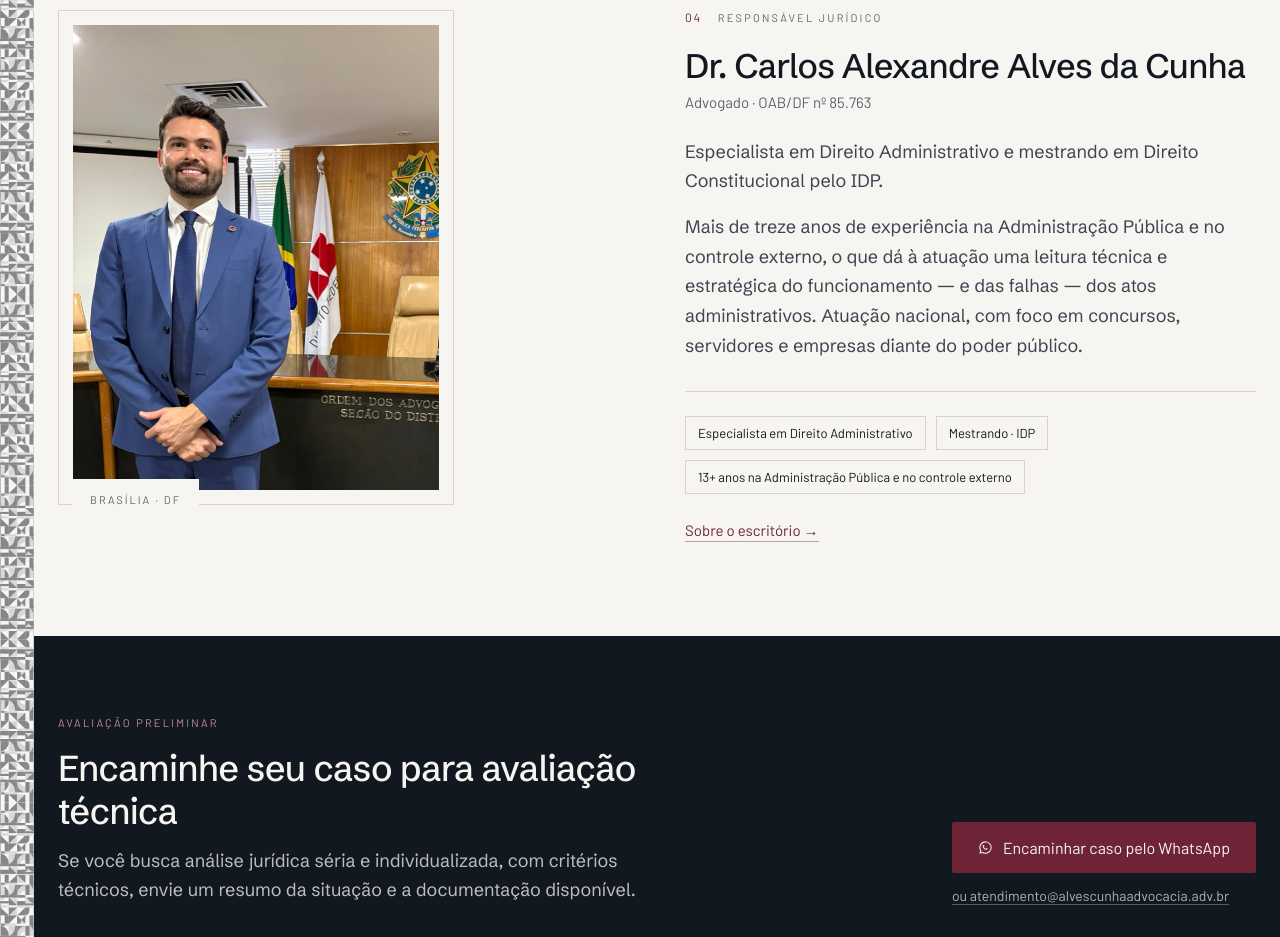
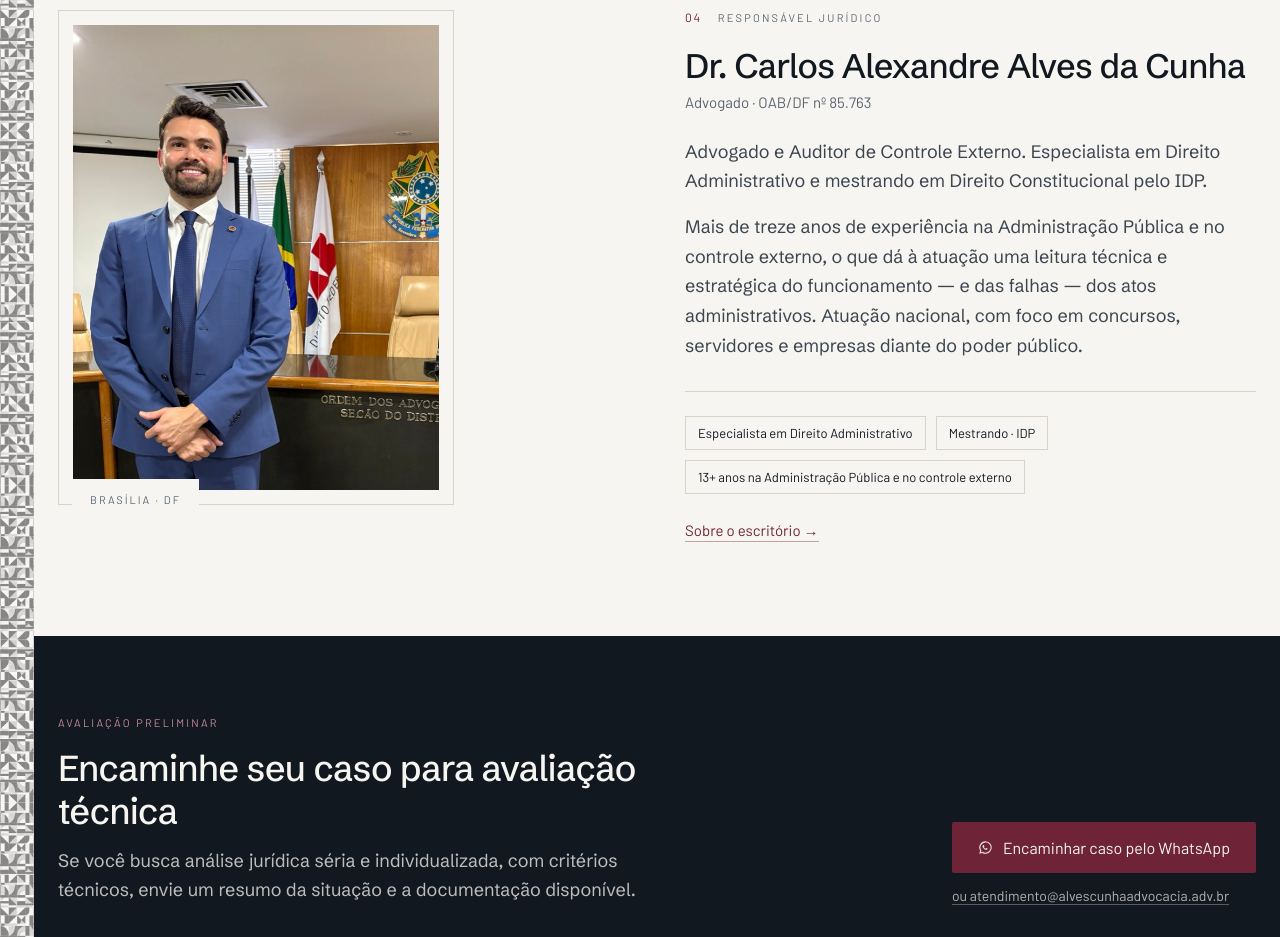
Before and after one commit to Alvesccunha/alvesccunha.github.io, a plain HTML site: page index.html in a window 1280 px wide. Shown: the part 2980-3917 px from the top of the page. Drawn offline with Linux system fonts and the light colour scheme.

Commit message:
Bio: inclui o cargo de Auditor de Controle Externo no currículo
Home e /sobre: a bio do responsável passa a abrir com "Advogado e Auditor
de Controle Externo". O cargo fica no currículo, não como selo ou título.

Co-Authored-By: Claude Fable 5.2 <noreply@anthropic.com>
Claude-Session: https://claude.ai/code/session_01YMVWEa3dCLw6gViwP9kRPn

```diff
--- a/index.html
+++ b/index.html
@@ -241,7 +241,7 @@
       </div>
       <h2 style="font-size:clamp(26px,3vw,34px); font-weight:500; letter-spacing:-0.02em; margin:0 0 6px; line-height:1.2;">Dr. Carlos Alexandre Alves da Cunha</h2>
       <div style="font-family:'Barlow',sans-serif; font-size:15px; color:#5A6470; margin-bottom:26px;">Advogado · OAB/DF nº 85.763</div>
-      <p style="margin:0 0 16px; font-size:18px; line-height:1.65; color:#3D4650; max-width:60ch;">Especialista em Direito Administrativo e mestrando em Direito Constitucional pelo IDP.</p>
+      <p style="margin:0 0 16px; font-size:18px; line-height:1.65; color:#3D4650; max-width:60ch;">Advogado e Auditor de Controle Externo. Especialista em Direito Administrativo e mestrando em Direito Constitucional pelo IDP.</p>
       <p style="margin:0 0 30px; font-size:18px; line-height:1.65; color:#3D4650; max-width:60ch;">Mais de treze anos de experiência na Administração Pública e no controle externo, o que dá à atuação uma leitura técnica e estratégica do funcionamento — e das falhas — dos atos administrativos. Atuação nacional, com foco em concursos, servidores e empresas diante do poder público.</p>
       <div style="border-top:1px solid #D8D2C9; padding-top:24px; display:flex; flex-wrap:wrap; gap:10px;">
         <span style="font-family:'Barlow',sans-serif; font-size:13px; border:1px solid #D8D2C9; padding:8px 12px;">Especialista em Direito Administrativo</span><span style="font-family:'Barlow',sans-serif; font-size:13px; border:1px solid #D8D2C9; padding:8px 12px;">Mestrando · IDP</span><span style="font-family:'Barlow',sans-serif; font-size:13px; border:1px solid #D8D2C9; padding:8px 12px;">13+ anos na Administração Pública e no controle externo</span>
```
Also changed, not shown: sobre/index.html (+1 -1 lines).
